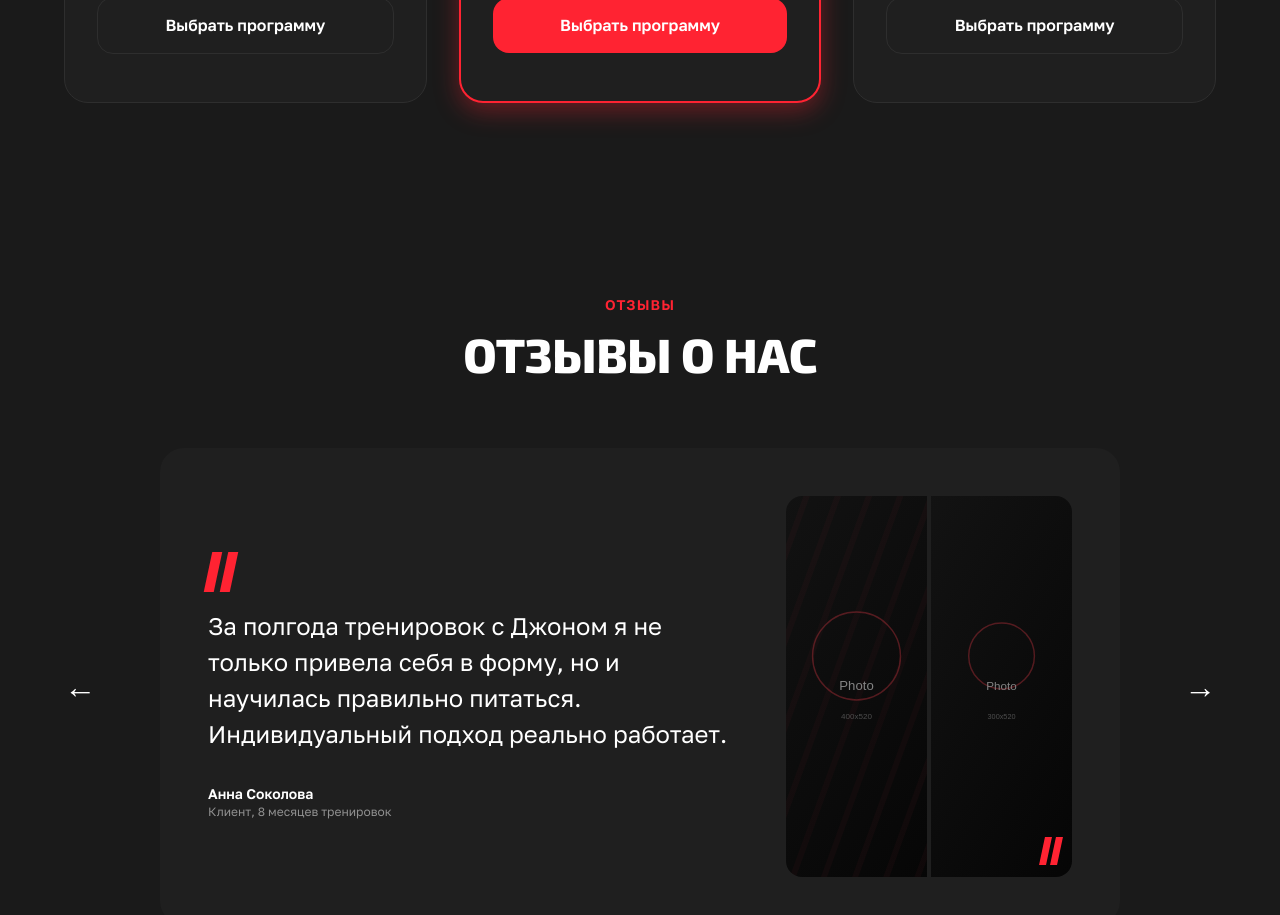
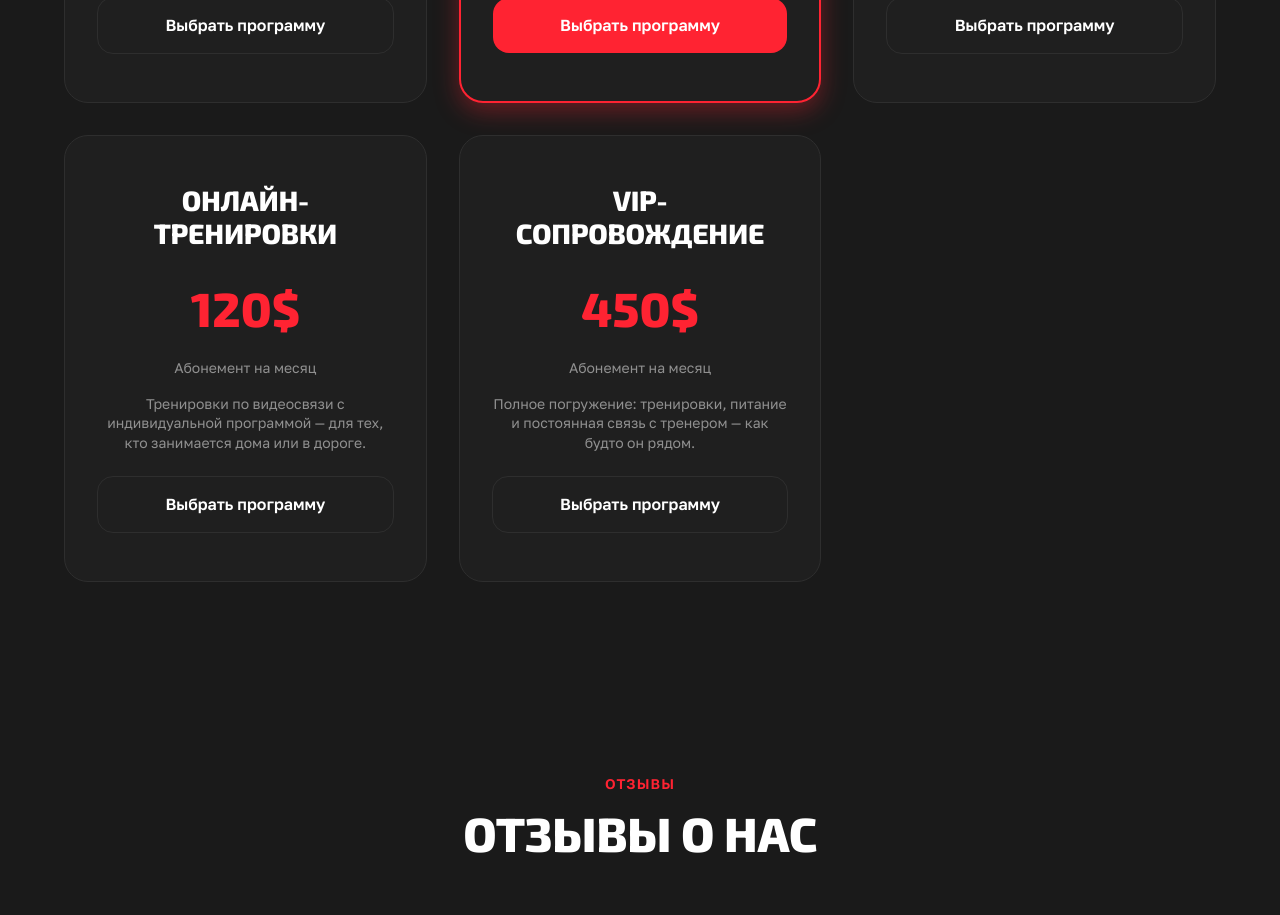
Before and after one commit to Maxim-Bolotov/personal-trainer-landing, a React (Vite) app: page / in a window 1280 px wide. Shown: the part 2160-3075 px from the top of the page. Built offline with nearby package versions, Linux system fonts and the light colour scheme.

Commit message:
Add online and VIP training tiers
Two new subscription options alongside the existing three: remote
video-call coaching, and a VIP tier with daily check-ins and a
personal nutrition plan.

```diff
--- a/src/data/programs.js
+++ b/src/data/programs.js
@@ -42,4 +42,31 @@ export const programs = [
     ],
     featured: false,
   },
+  {
+    id: 'online',
+    title: 'Онлайн-тренировки',
+    price: 120,
+    period: 'месяц',
+    description: 'Тренировки по видеосвязи с индивидуальной программой — для тех, кто занимается дома или в дороге.',
+    features: [
+      '2 созвона в неделю',
+      'Программа на неделю вперёд',
+      'Проверка техники по видео',
+    ],
+    featured: false,
+  },
+  {
+    id: 'vip',
+    title: 'VIP-сопровождение',
+    price: 450,
+    period: 'месяц',
+    description: 'Полное погружение: тренировки, питание и постоянная связь с тренером — как будто он рядом.',
+    features: [
+      '5 тренировок в неделю',
+      'Индивидуальный план питания',
+      'Личный чат с тренером',
+      'Ежедневная поддержка',
+    ],
+    featured: false,
+  },
 ];
```
